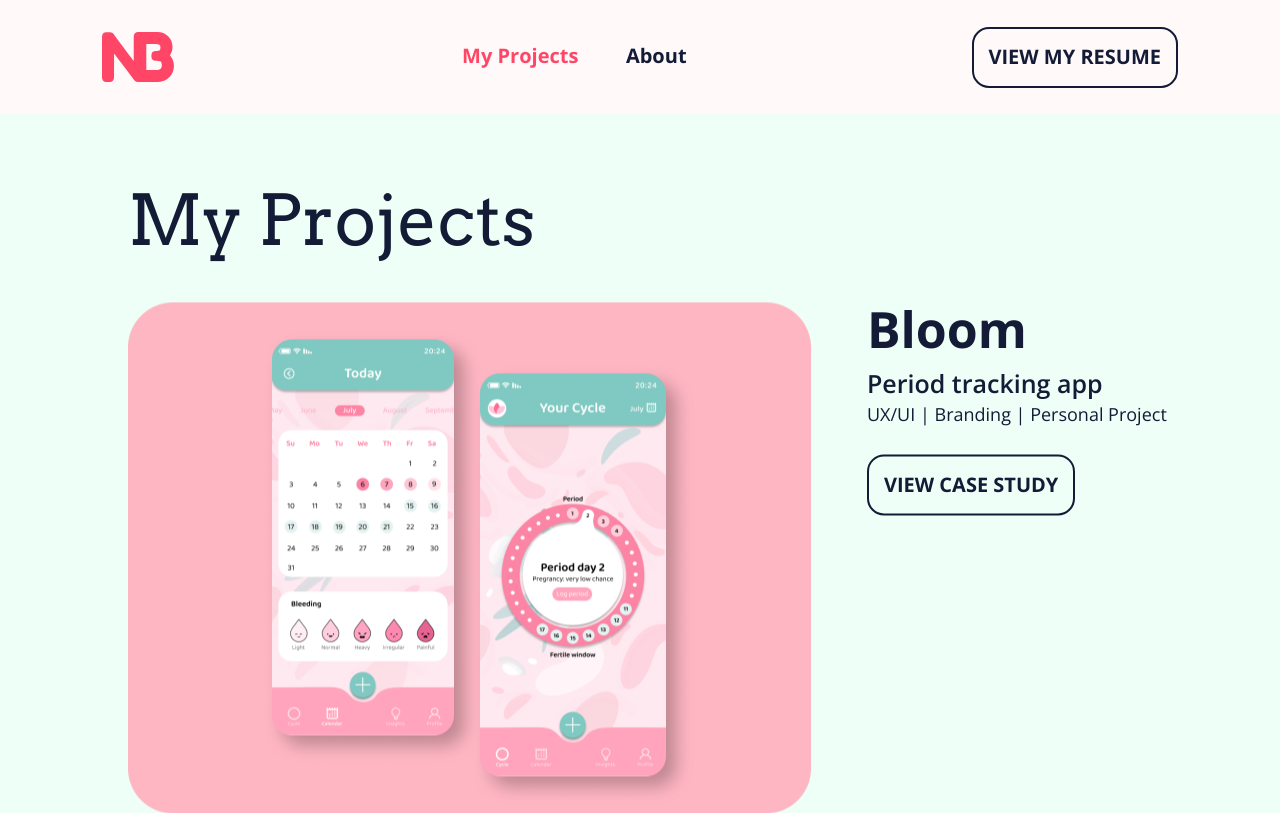
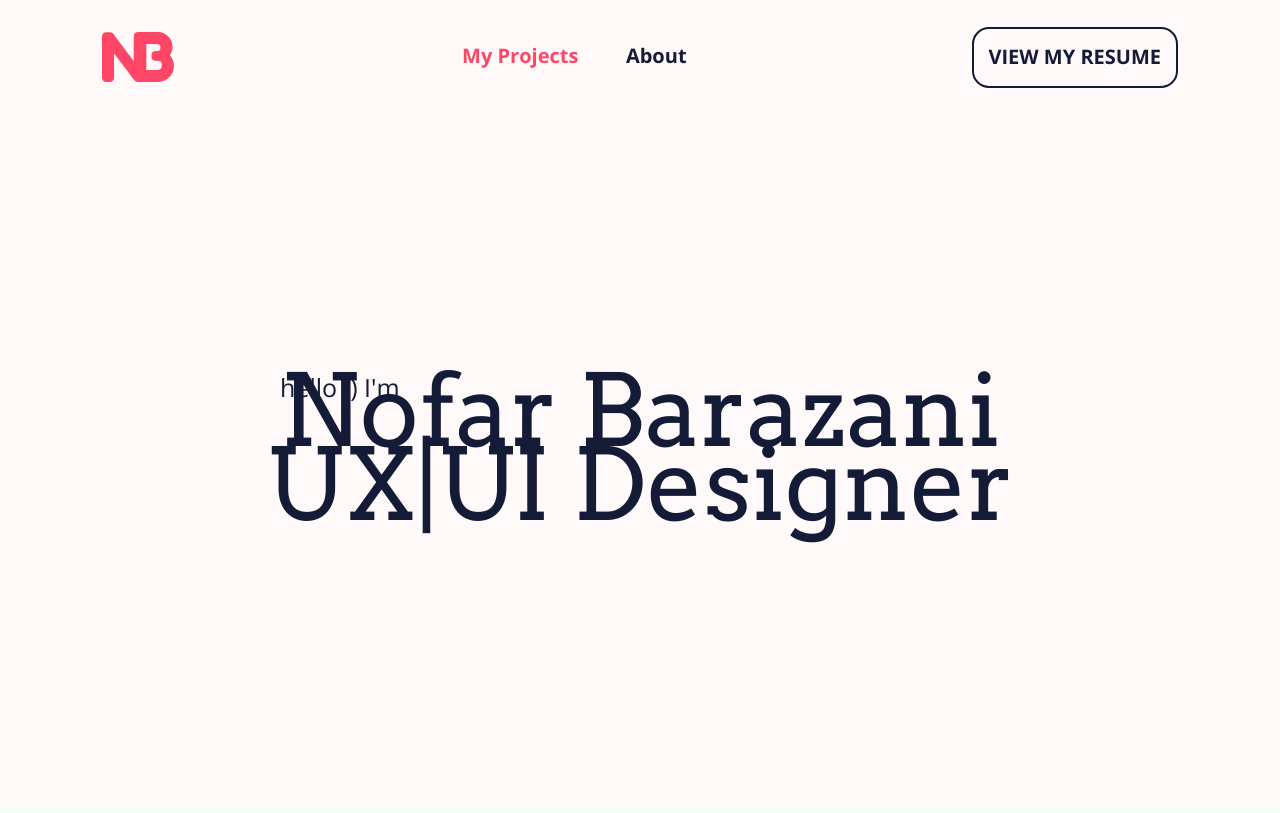
Before and after one commit to ShakedDagan/nofarwebsite, a React (Vite) app: page / in a window 1280 px wide. Shown: the top 813 px of the page. Built offline with nearby package versions, Linux system fonts and the light colour scheme.

Commit message:
started opening component

```diff
--- a/src/pages/home/home.tsx
+++ b/src/pages/home/home.tsx
@@ -1,11 +1,13 @@
 import { FC } from "react";
 import { HomeDiv } from "./home.css";
 import LetsTalk from "./letsTalk/letsTalk";
+import Opening from "./opening/opening";
 import ProjectBoard from "./projectBoard/projectBoard";
 
 const Home : FC = () => {
     return(
         <HomeDiv>
+            <Opening/>
             <ProjectBoard/>
             <LetsTalk/>
         </HomeDiv>
--- a/src/pages/home/letsTalk/letsTalk.tsx
+++ b/src/pages/home/letsTalk/letsTalk.tsx
@@ -13,7 +13,7 @@ const LetsTalk = () => {
                 <h1>Let's Talk</h1>
                 <MarginP>
                     I am looking for a team where I can <RedSpan>learn</RedSpan>, take <RedSpan>meaningful part</RedSpan>,
-                    <RedSpan> work hard</RedSpan>, contribute to the team and become a <RedSpan>better designer</RedSpan>.
+                    <RedSpan> work hard</RedSpan>, <RedSpan>contribute</RedSpan> to the team and become a <RedSpan>better designer</RedSpan>.
                 </MarginP>
                 <Button onClick={handleClickMail}>nofarbarazani.nb@gmail.com</Button>
             </InnerContainer>
--- /dev/null
+++ b/src/pages/home/opening/opening.css.ts
@@ -0,0 +1,9 @@
+import styled from "styled-components";
+
+export const Container = styled.div`
+    height: 86.7vh;
+    display: flex;
+    align-items: center;
+    justify-content: center;
+    flex-direction: column;
+`
--- /dev/null
+++ b/src/pages/home/opening/opening.tsx
@@ -0,0 +1,11 @@
+import { Container } from "./opening.css";
+
+const Opening = () => {
+    return(
+        <Container>
+            <span><span>hello :) I'm </span><h1>Nofar Barazani</h1></span>
+            <h1>UX|UI Designer</h1>
+        </Container>
+    )
+}
+export default Opening;
```
